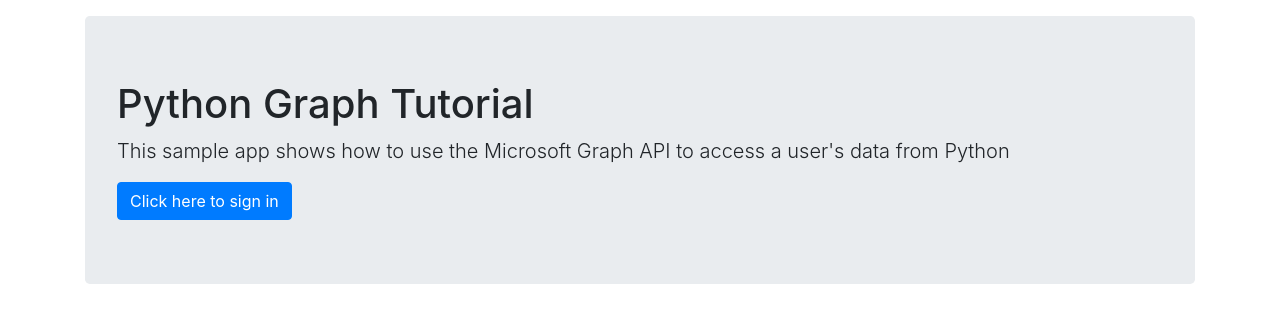
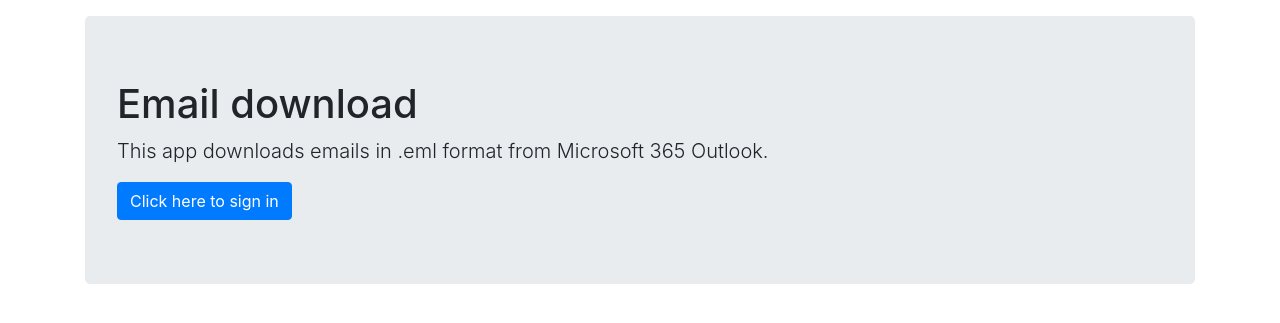
Before and after one commit to FriendlyTroll/dl365mail, a Django app: template tutorial/templates/tutorial/home.html in a window 1280 px wide. Shown: the part 56-379 px from the top of the page. Run offline with Django 3.2, Linux system fonts and the light colour scheme; the template is opened without the code that fills it, so the values that code supplies are empty; some libraries are stand-ins or nearby versions.

Commit message:
Change text on home page

```diff
--- a/tutorial/templates/tutorial/home.html
+++ b/tutorial/templates/tutorial/home.html
@@ -5,11 +5,11 @@
 {% extends "tutorial/layout.html" %}
 {% block content %}
 <div class="jumbotron">
-  <h1>Python Graph Tutorial</h1>
-  <p class="lead">This sample app shows how to use the Microsoft Graph API to access a user's data from Python</p>
+  <h1>Email download</h1>
+  <p class="lead">This app downloads emails in .eml format from Microsoft 365 Outlook.</p>
   {% if user.is_authenticated %}
     <h4>Welcome {{ user.name }}!</h4>
-    <p>Use the navigation bar at the top of the page to get started.</p>
+    <p>Click the link Download Emails to start saving the emails of {{ user.name }}.</p></p>
   {% else %}
     <a href="{% url 'signin' %}" class="btn btn-primary btn-large">Click here to sign in</a>
   {% endif %}
```
